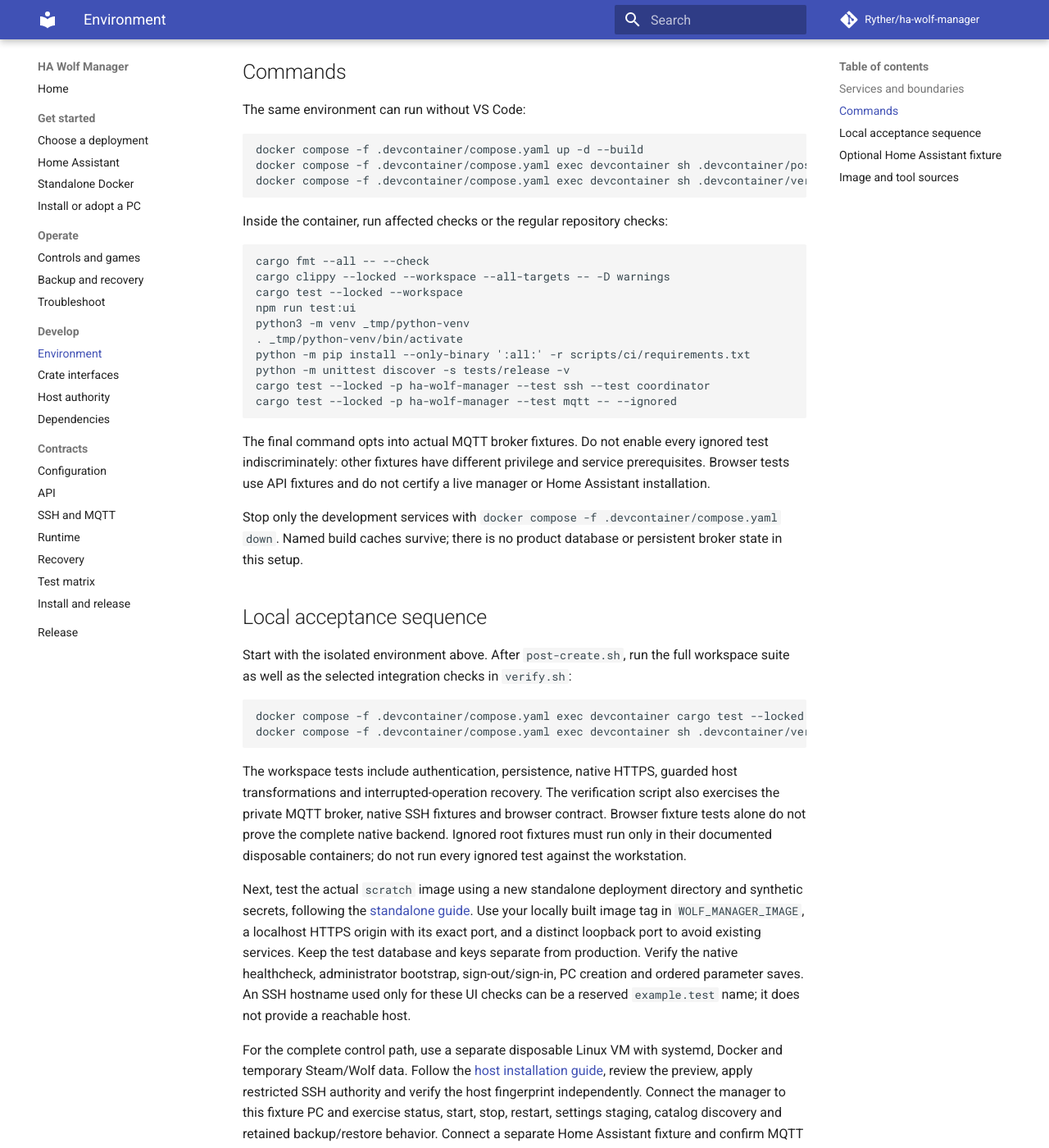
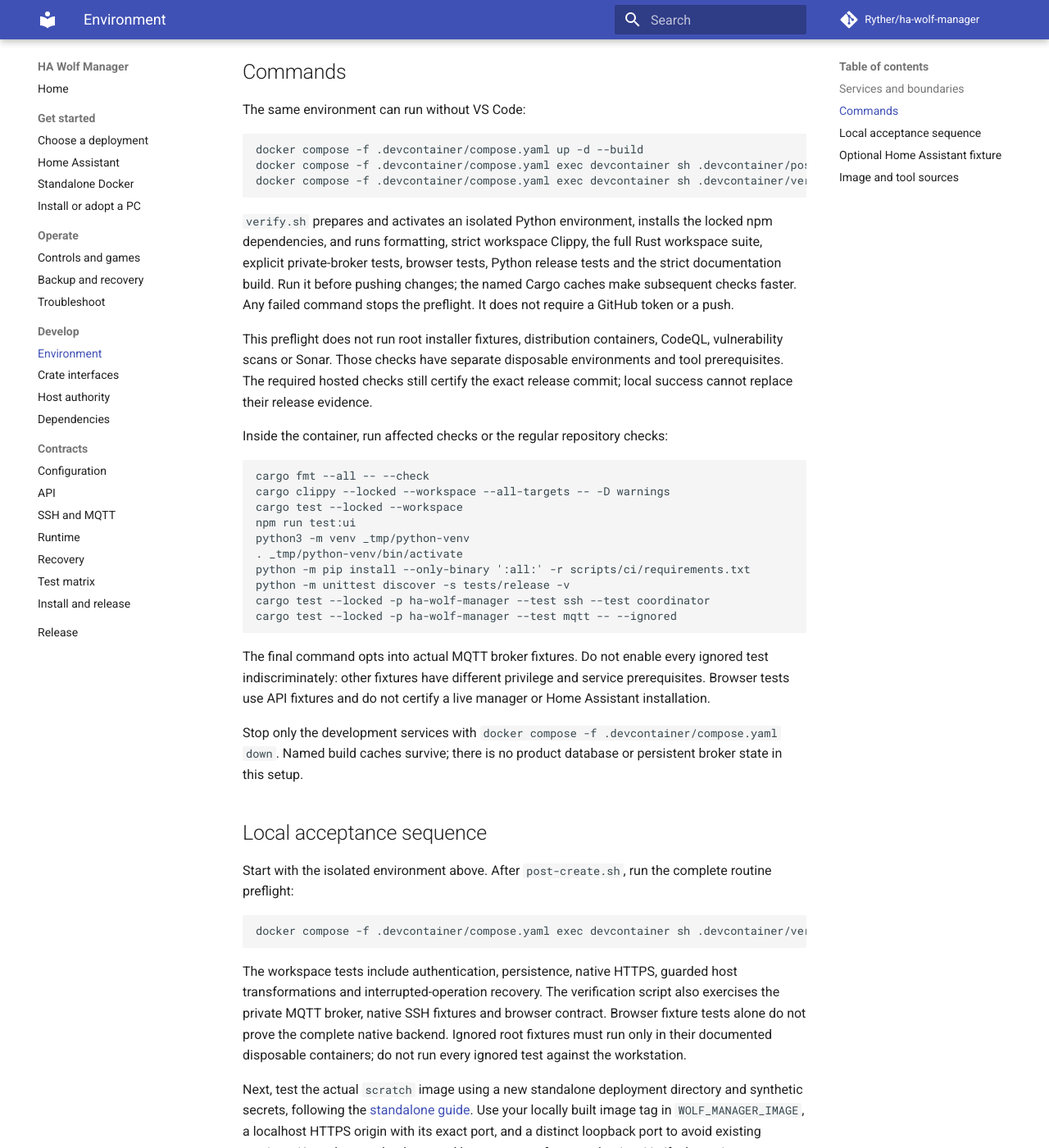
Before and after one commit to Ryther/ha-wolf-manager, an MkDocs documentation site: the page built from docs/development/environment.md, in a window 1280 px wide and 1400 px high, scrolled down 826 px. Shown: the whole window at 82% size. Built offline with MkDocs 1.6.1 and Material for MkDocs 9.7.7, drawn with Linux system fonts in a browser that asks for light colours; comment, search, counter and statistics services are not loaded.

Commit message:
chore(dev): run complete container preflight before pushing

````diff
--- a/docs/development/environment.md
+++ b/docs/development/environment.md
@@ -41,6 +41,18 @@ docker compose -f .devcontainer/compose.yaml exec devcontainer sh .devcontainer/
 docker compose -f .devcontainer/compose.yaml exec devcontainer sh .devcontainer/verify.sh
 ```
 
+`verify.sh` prepares and activates an isolated Python environment, installs the
+locked npm dependencies, and runs formatting, strict workspace Clippy, the full
+Rust workspace suite, explicit private-broker tests, browser tests, Python
+release tests and the strict documentation build. Run it before pushing changes;
+the named Cargo caches make subsequent checks faster. Any failed command stops
+the preflight. It does not require a GitHub token or a push.
+
+This preflight does not run root installer fixtures, distribution containers,
+CodeQL, vulnerability scans or Sonar. Those checks have separate disposable
+environments and tool prerequisites. The required hosted checks still certify
+the exact release commit; local success cannot replace their release evidence.
+
 Inside the container, run affected checks or the regular repository checks:
 
 ```sh
@@ -67,11 +79,10 @@ there is no product database or persistent broker state in this setup.
 
 ## Local acceptance sequence
 
-Start with the isolated environment above. After `post-create.sh`, run the full
-workspace suite as well as the selected integration checks in `verify.sh`:
+Start with the isolated environment above. After `post-create.sh`, run the
+complete routine preflight:
 
 ```sh
-docker compose -f .devcontainer/compose.yaml exec devcontainer cargo test --locked --workspace
 docker compose -f .devcontainer/compose.yaml exec devcontainer sh .devcontainer/verify.sh
 ```
 
````
Also changed, not shown: AGENTS.md (+5 -1 lines), 1 other file.
